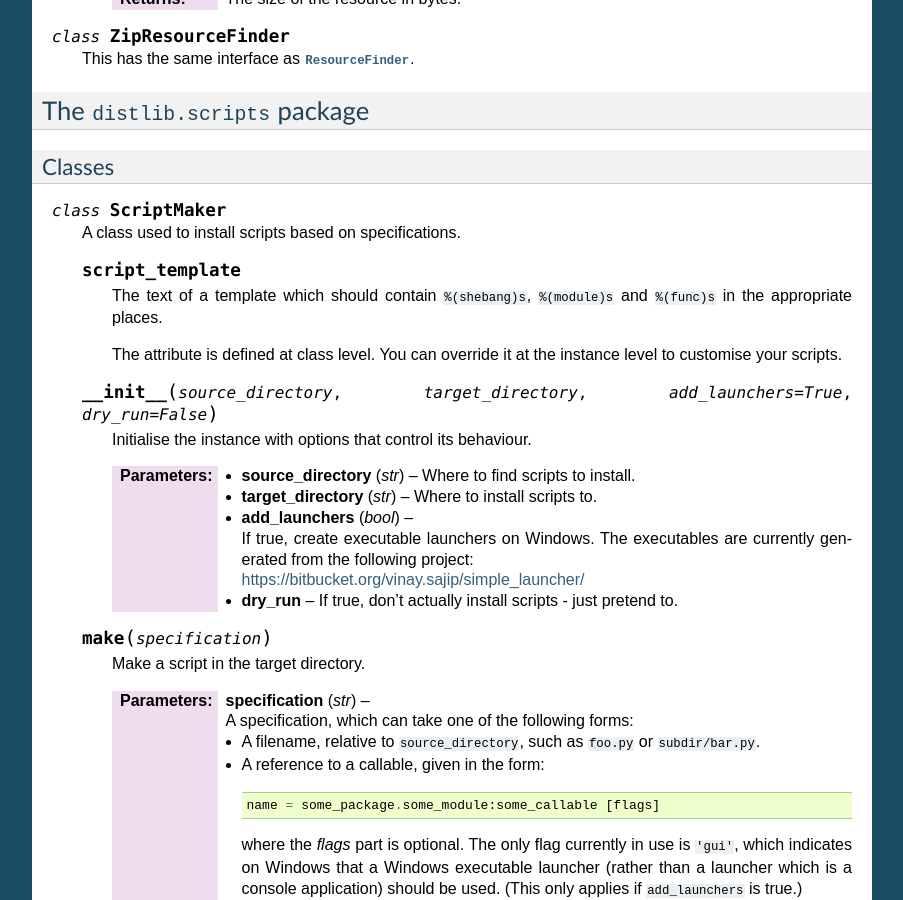
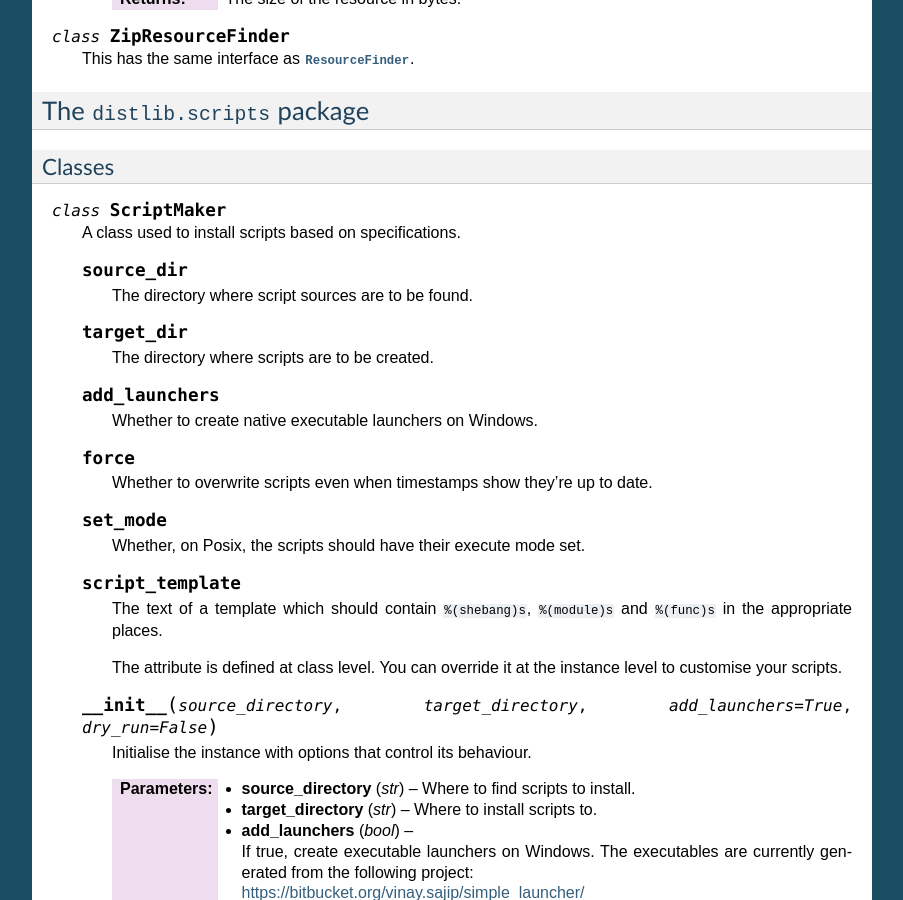
Before and after one commit to dstufft/distlib, a Sphinx documentation site: the page built from docs/reference.rst, in a window 1280 px wide and 900 px high, scrolled down 1957 px. Shown: the whole window, without its empty margins (198-1101 px from the left). Built offline with Sphinx 7.4.7, drawn with Linux system fonts in a browser that asks for light colours; formulas are drawn with MathJax 3; comment, search, counter and statistics services are not loaded; some of the changed text lies outside the part shown.

Commit message:
Refined scripts to include mode setting.

```diff
--- a/docs/reference.rst
+++ b/docs/reference.rst
@@ -146,6 +146,27 @@ Classes
 
    A class used to install scripts based on specifications.
 
+   .. attribute:: source_dir
+
+      The directory where script sources are to be found.
+
+   .. attribute:: target_dir
+
+      The directory where scripts are to be created.
+
+   .. attribute:: add_launchers
+
+      Whether to create native executable launchers on Windows.
+
+   .. attribute:: force
+
+      Whether to overwrite scripts even when timestamps show they're up to
+      date.
+
+   .. attribute:: set_mode
+
+      Whether, on Posix, the scripts should have their execute mode set.
+
    .. attribute:: script_template
 
       The text of a template which should contain ``%(shebang)s``,
```
Also changed, not shown: docs/internals.rst (+9 -1 lines), 3 other files.
